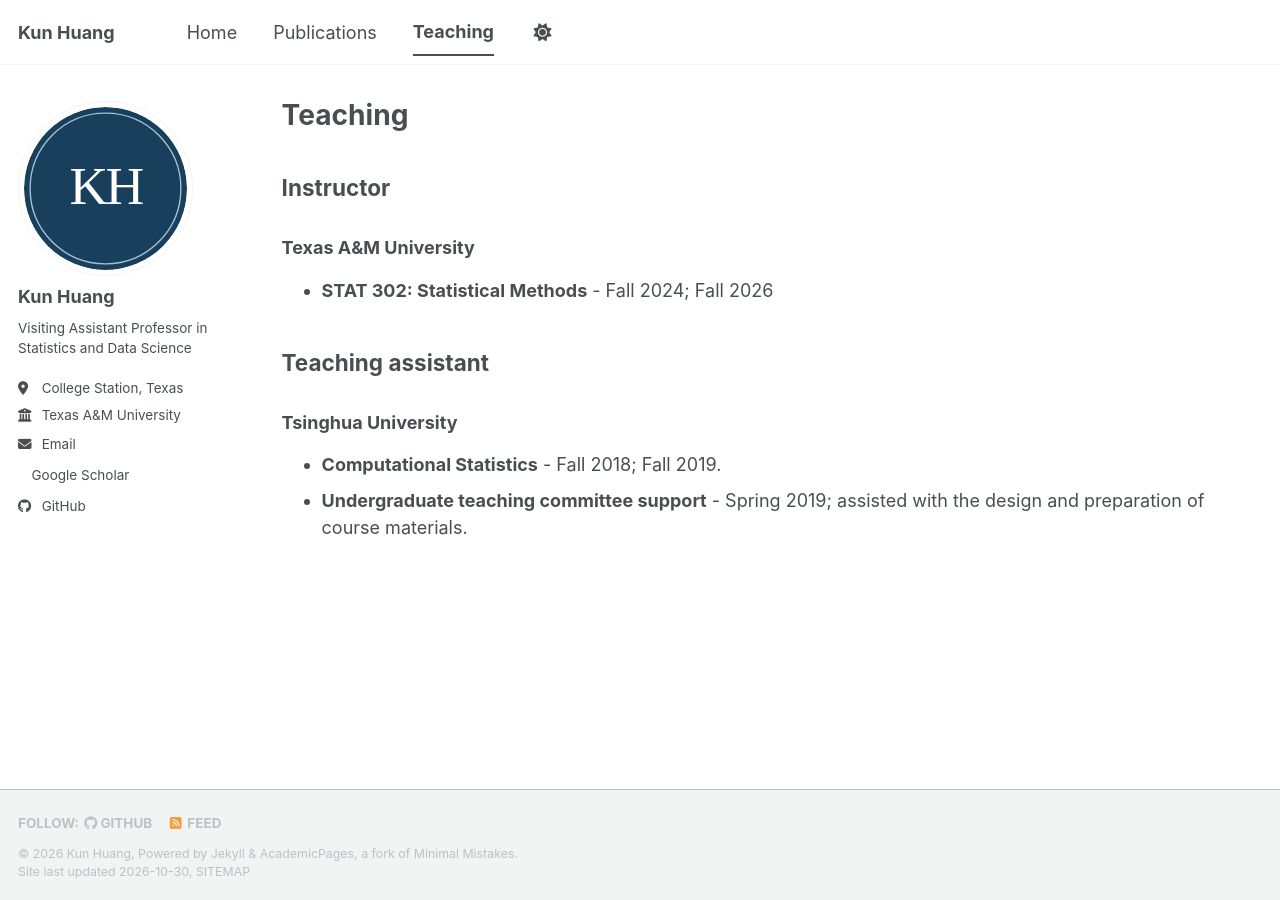
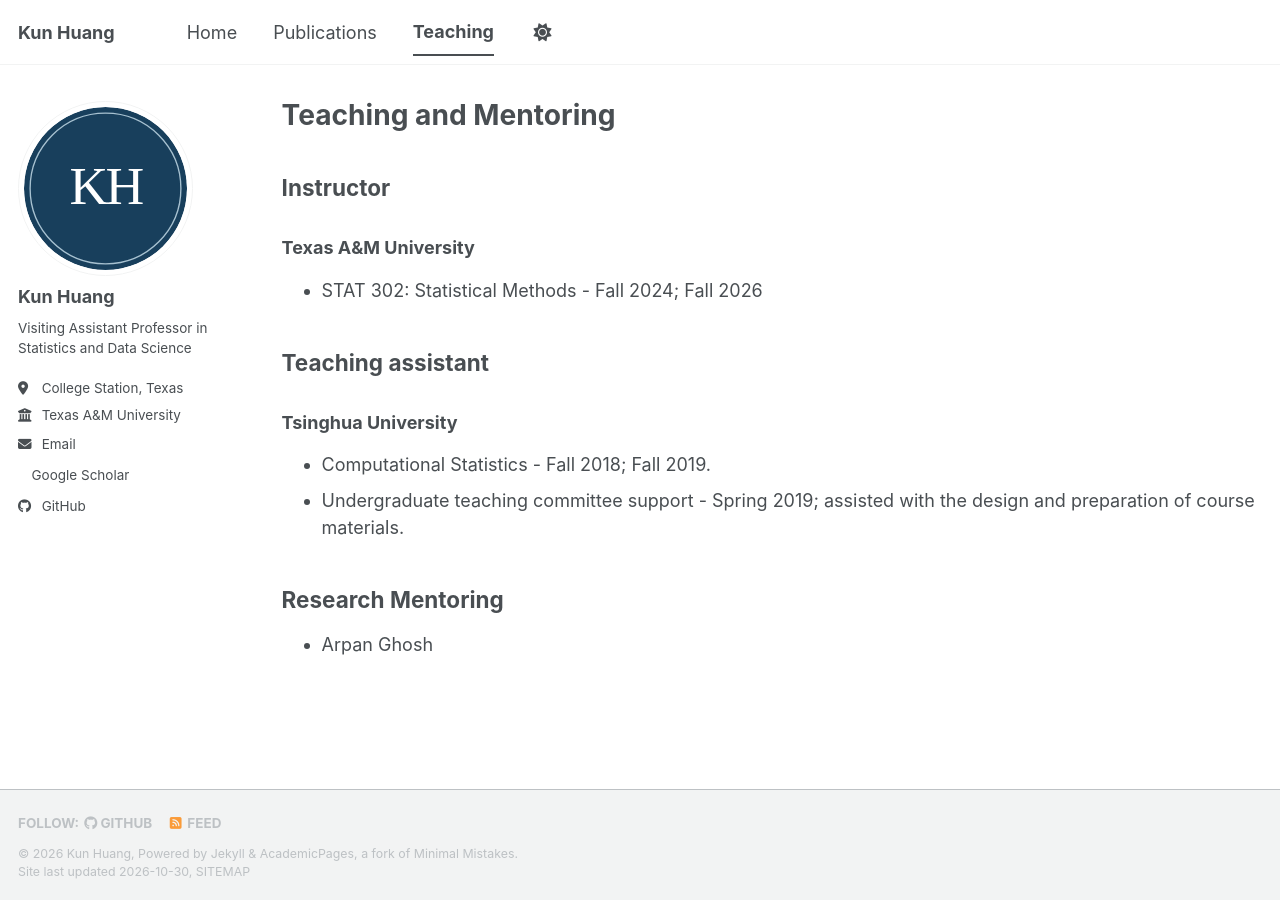
Before and after one commit to k-huang96/k-huang96.github.io, a Jekyll site: the page built from _pages/teaching.md, in a window 1280 px wide. Built offline with Jekyll 4.4.1, drawn with Linux system fonts in a browser that asks for light colours; a script bundle is joined from its source files by our own code; a style sheet for code colours, icons or effects is not loaded.

Commit message:
Update teaching.md

```diff
--- a/_pages/teaching.md
+++ b/_pages/teaching.md
@@ -1,6 +1,6 @@
 ---
 layout: archive
-title: "Teaching"
+title: "Teaching and Mentoring"
 permalink: /teaching/
 author_profile: true
 ---
@@ -10,12 +10,15 @@ author_profile: true
 
 ### Texas A&M University
 
-- **STAT 302: Statistical Methods** - Fall 2024; Fall 2026
+- STAT 302: Statistical Methods - Fall 2024; Fall 2026
 
 
 ## Teaching assistant
 
 ### Tsinghua University
 
-- **Computational Statistics** - Fall 2018; Fall 2019.
-- **Undergraduate teaching committee support** - Spring 2019; assisted with the design and preparation of course materials.
+- Computational Statistics - Fall 2018; Fall 2019.
+- Undergraduate teaching committee support - Spring 2019; assisted with the design and preparation of course materials.
+
+## Research Mentoring
+- Arpan Ghosh
```
